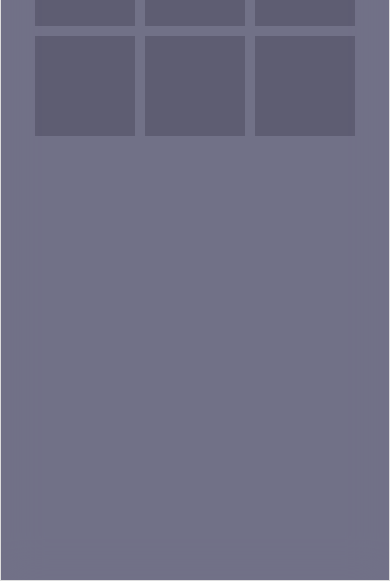
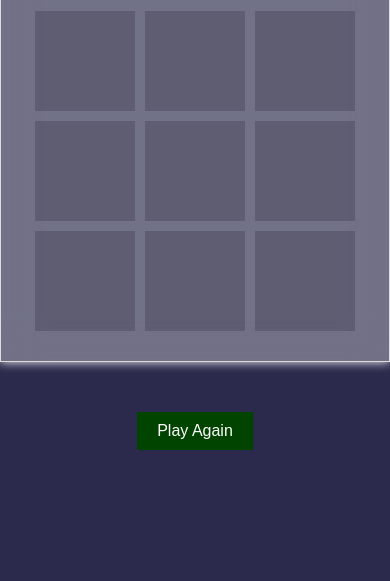
Before and after one commit to Rashidy24/X-O-Game, a plain HTML site: page index.html in a window 390 px wide. Shown: the part 263-844 px from the top of the page. Drawn offline with Linux system fonts and the light colour scheme.

Commit message:
modified

```diff
--- a/index.html
+++ b/index.html
@@ -32,6 +32,7 @@
         </div>
     </div>
 
+    <button class="none">play again</button>
     <script src="main.js"></script>
 </body>
 </html>
--- a/main.js
+++ b/main.js
@@ -60,3 +60,9 @@ let squars = [];
                 }
                 winner();
             }
+
+let reload = document.querySelector('.none');
+
+reload.addEventListener('click', function(){
+    location.reload()
+})
--- a/master.css
+++ b/master.css
@@ -70,9 +70,41 @@ body {
 }
 
 @media (max-width: 450px) {
-
+    .game {
+        margin-top: 50%;
+        height: fit-content ;
+        padding-bottom: 25px;
+    }
     .square {
         width: 100px !important;
         height: 100px !important;
     }
+
+    .none {
+        background-color: #040;
+        color: #fff;
+        border: none;
+        margin-top: 50px;
+        margin-left: 50%;
+        transform: translatex(-50%);
+        text-align: center;
+        border: none;
+        padding: 10px 20px;
+        text-transform: capitalize;
+        font-size: 16px;
+        font-weight: 500;
+        cursor: pointer;
+        -webkit-transform: translatex(-50%);
+        -moz-transform: translatex(-50%);
+        -ms-transform: translatex(-50%);
+        -o-transform: translatex(-50%);
 }
+    .none:hover {
+        background-color: darkcyan;
+    }
+}
+@media (min-width: 450px) {
+    .none {
+        display: none;
+    }
+}
```
